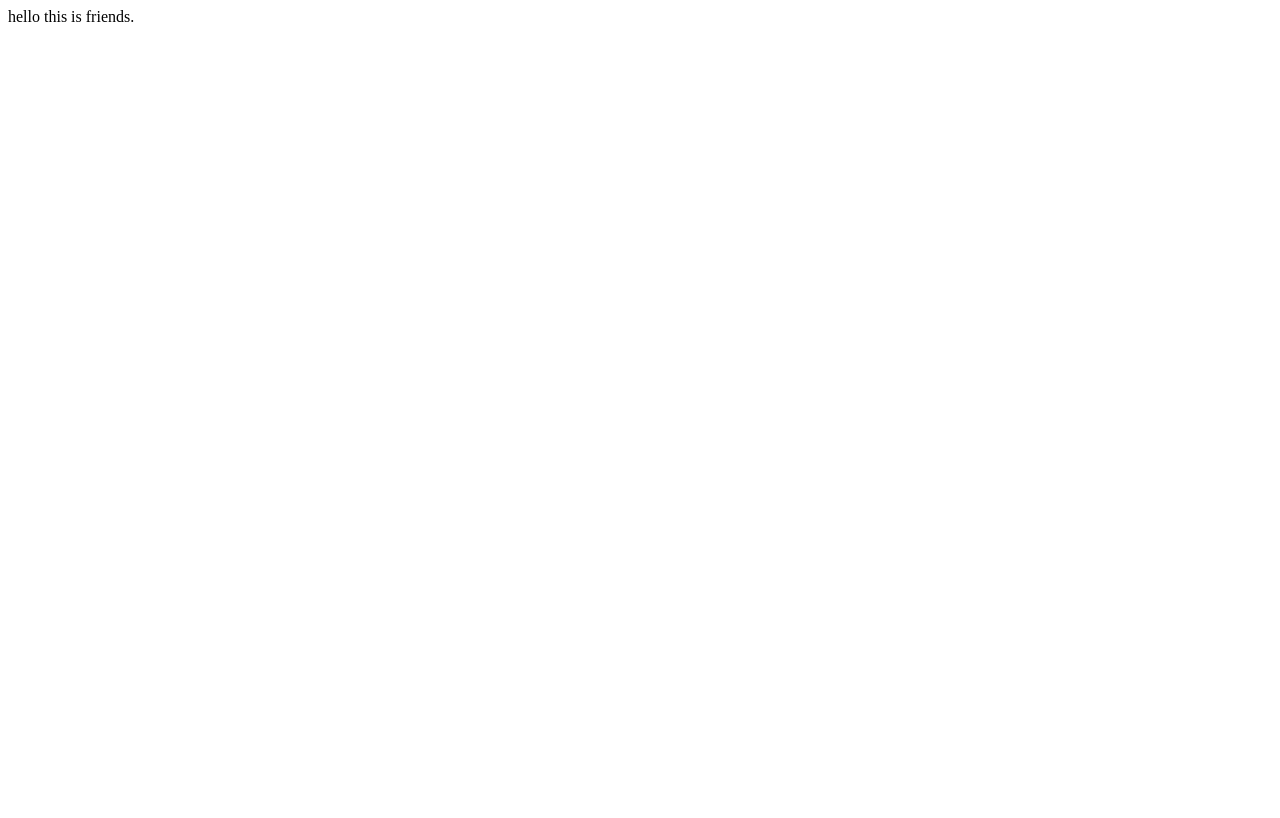
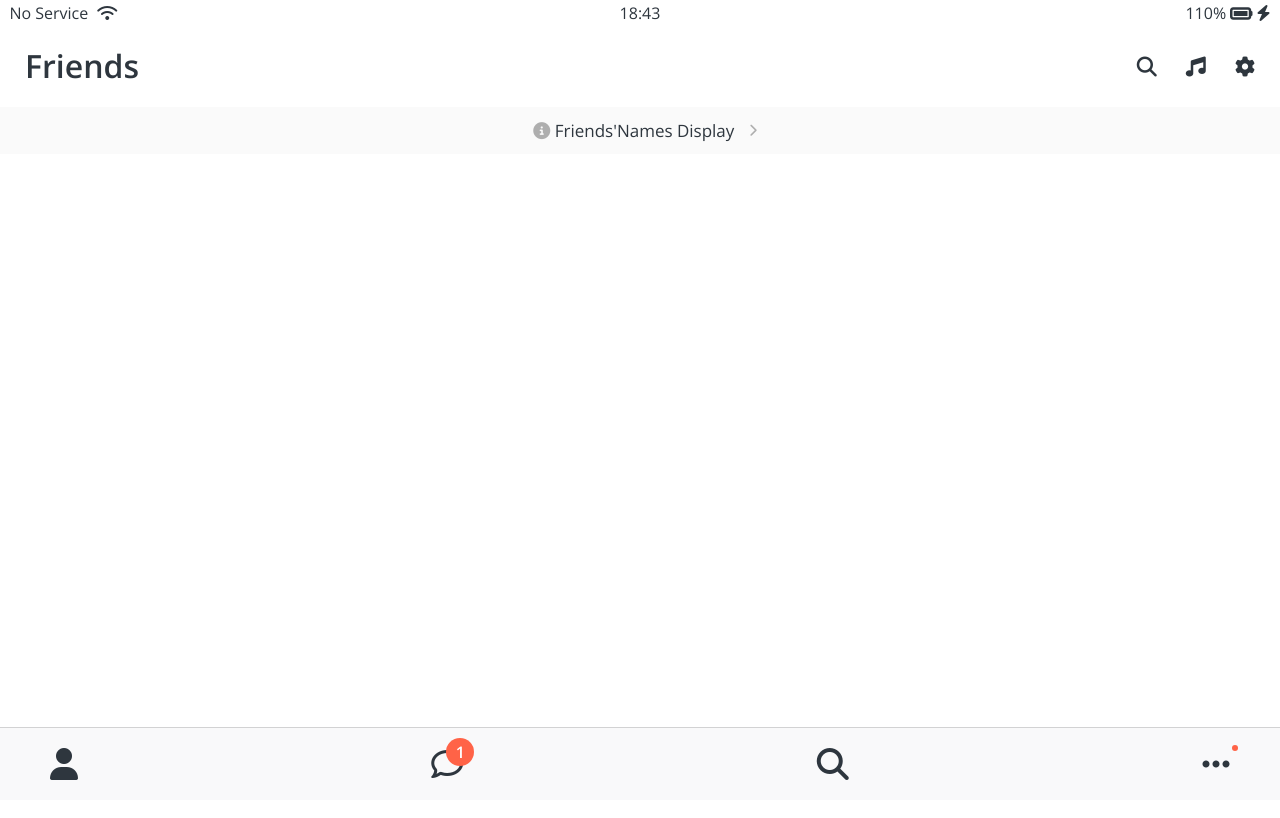
Before and after one commit to kingturtle0/Kokoa-Talk, a plain HTML site: page friends.html in a window 1280 px wide. Shown: the top 818 px of the page. Drawn offline with nearby package versions, Linux system fonts and the light colour scheme.

Commit message:
Update Kokoa Clone
create friends-screen

```diff
--- /dev/null
+++ b/css/components/nav-bar.css
@@ -0,0 +1,44 @@
+.nav {
+  position: fixed;
+  bottom: 0;
+  width: 100%;
+  background-color: #f9f9fa;
+  padding: 20px 50px;
+  box-sizing: border-box;
+  border-top: 1px solid rgba(121, 121, 121, 0.3);
+}
+
+.nav__list {
+  display: flex;
+  justify-content: space-between;
+}
+
+.nav__link {
+  position: relative;
+  color: #2e363e;
+}
+
+.nav__notification {
+  background-color: tomato;
+  width: 28px;
+  height: 28px;
+  border-radius: 14px;
+  display: flex;
+  justify-content: center;
+  align-items: center;
+  color: white;
+  font-weight: 600;
+  position: absolute;
+  left: 15px;
+  bottom: 15px;
+}
+
+.nav__new {
+  background-color: tomato;
+  width: 6px;
+  height: 6px;
+  border-radius: 3px;
+  position: absolute;
+  left: 30px;
+  bottom: 30px;
+}
--- /dev/null
+++ b/css/components/screen-header.css
@@ -0,0 +1,15 @@
+.screen-header {
+  display: flex;
+  justify-content: space-between;
+  align-items: center;
+  padding: 50px 25px 25px;
+}
+
+.screen-header__title {
+  font-size: 32px;
+  font-weight: 600;
+}
+
+.screen-header__icons span {
+  margin-left: 25px;
+}
--- a/css/components/status-bar.css
+++ b/css/components/status-bar.css
@@ -1,7 +1,11 @@
 .status-bar {
+  position: fixed;
+  top: 0;
+  width: 100%;
   display: flex;
   justify-content: center;
   padding: 5px 3px;
+  box-sizing: border-box;
 }
 
 .status-bar__column {
--- a/css/reset.css
+++ b/css/reset.css
@@ -126,3 +126,8 @@ table {
 input:focus {
   outline: none;
 }
+
+a {
+  color: inherit;
+  text-decoration: none;
+}
--- /dev/null
+++ b/css/screens/friends.css
@@ -0,0 +1,12 @@
+#friends-display-link {
+  text-align: center;
+  display: block;
+  background-color: #fafafa;
+  padding: 15px 0px;
+  font-size: 17px;
+}
+
+#friends-display-link i {
+  color: rgba(0, 0, 0, 0.3);
+  padding-left: 10px;
+}
--- a/css/styles.css
+++ b/css/styles.css
@@ -5,10 +5,15 @@
 
 /* Components */
 @import "components/status-bar.css";
+@import "components/nav-bar.css";
+@import "components/screen-header.css";
 
 /* Screens */
 @import "screens/login.css";
+@import "screens/friends.css";
 
 body {
+  color: #2e363e;
   font-family: "Open Sans", sans-serif;
+  height: 1000vh;
 }
--- a/friends.html
+++ b/friends.html
@@ -1 +1,73 @@
-hello this is friends.
+<!DOCTYPE html>
+<html lang="en">
+  <head>
+    <link rel="stylesheet" href="css/styles.css" />
+    <meta charset="UTF-8" />
+    <meta http-equiv="X-UA-Compatible" content="IE=edge" />
+    <meta name="viewport" content="width=device-width, initial-scale=1.0" />
+    <title>Friends - Kokoa Clone</title>
+  </head>
+  <body>
+    <div class="status-bar">
+      <div class="status-bar__column">
+        <span>No Service</span>
+        <i class="fas fa-wifi"></i>
+      </div>
+      <div class="status-bar__column">
+        <span>18:43</span>
+      </div>
+      <div class="status-bar__column">
+        <span>110%</span>
+        <i class="fas fa-battery-full fa-lg"></i>
+        <i class="fas fa-bolt"></i>
+      </div>
+    </div>
+
+    <header class="screen-header">
+      <h1 class="screen-header__title">Friends</h1>
+      <div class="screen-header__icons">
+        <span><i class="fas fa-search fa-lg"></i></span>
+        <span><i class="fas fa-music fa-lg"></i></span>
+        <span><i class="fas fa-cog fa-lg"></i></span>
+      </div>
+    </header>
+
+    <a id="friends-display-link">
+      <i class="fas fa-info-circle"></i>
+      Friends'Names Display
+      <i class="fas fa-chevron-right fa-xs"></i>
+    </a>
+
+    <nav class="nav">
+      <ul class="nav__list">
+        <li class="nav__btn">
+          <a class="nav__link" href="friends.html">
+            <i class="fas fa-user fa-2x"></i>
+          </a>
+        </li>
+        <li class="nav__btn">
+          <a class="nav__link" href="#">
+            <span class="nav__notification">1</span>
+            <i class="far fa-comment fa-2x"></i>
+          </a>
+        </li>
+        <li class="nav__btn">
+          <a class="nav__link" href="#">
+            <i class="fas fa-search fa-2x"></i>
+          </a>
+        </li>
+        <li class="nav__btn">
+          <a class="nav__link" href="#">
+            <span class="nav__new"></span>
+            <i class="fas fa-ellipsis-h fa-2x"></i>
+          </a>
+        </li>
+      </ul>
+    </nav>
+
+    <script
+      src="https://kit.fontawesome.com/6478f529f2.js"
+      crossorigin="anonymous"
+    ></script>
+  </body>
+</html>
```
